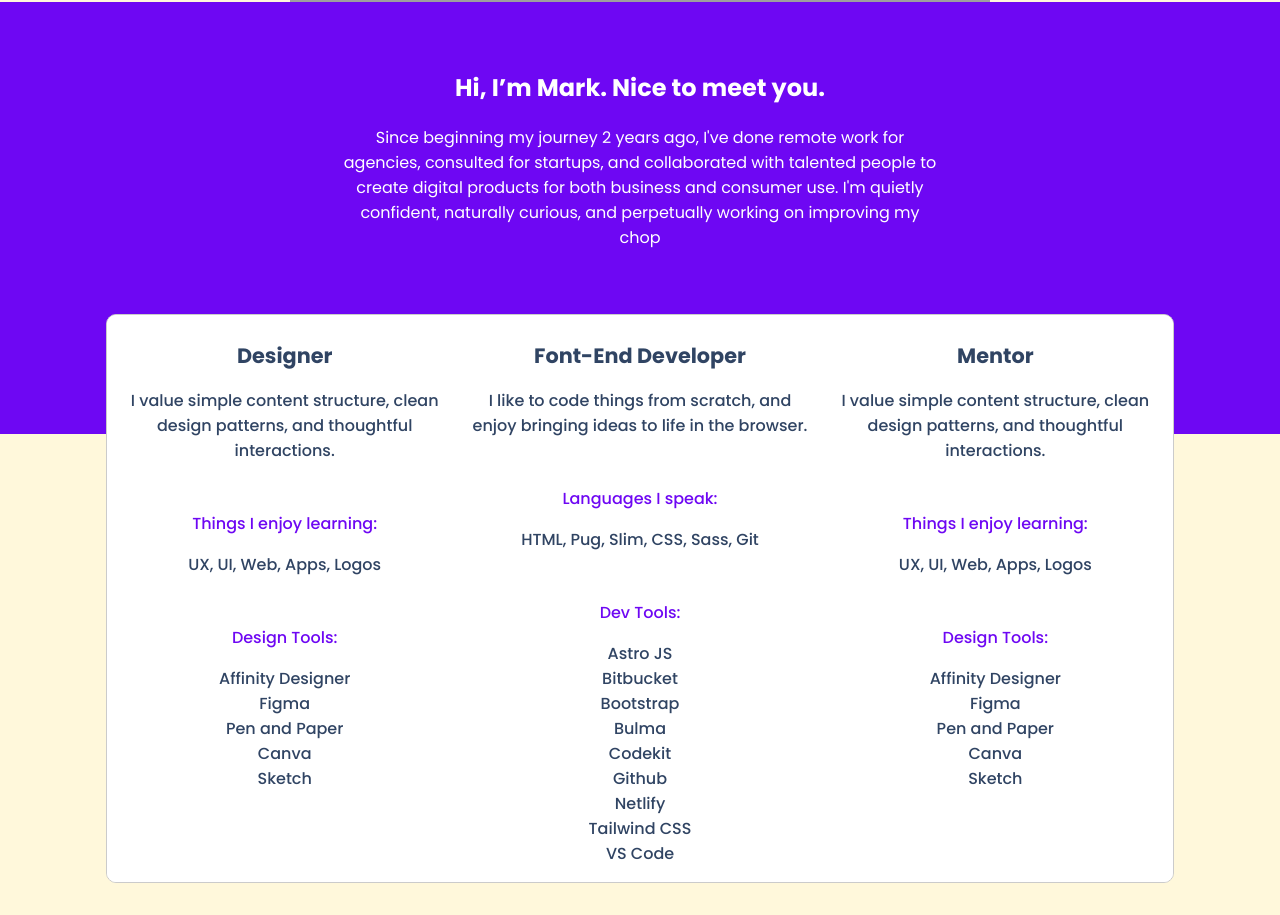
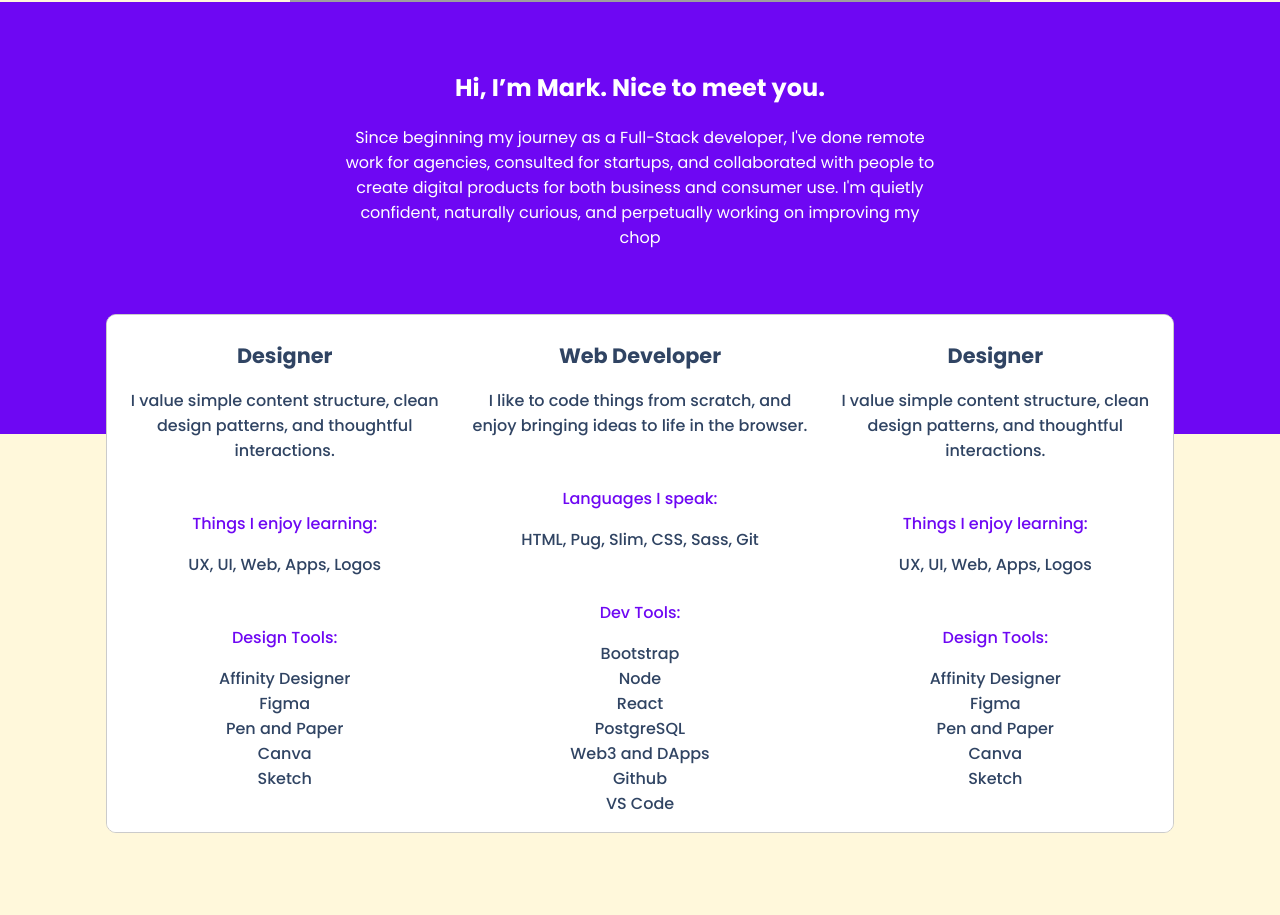
Before and after one commit to marksteward08/portfolio, a plain HTML site: page index.html in a window 1280 px wide. Shown: the part 1240-2155 px from the top of the page. After the commit the page ends 2105 px from the top, so only its background shows below. Drawn offline with Linux system fonts and the light colour scheme; grey boxes are pictures that could not be loaded.

Commit message:
Add files via upload

```diff
--- a/index.html
+++ b/index.html
@@ -3,7 +3,7 @@
 <head>
     <meta charset="UTF-8">
     <meta name="viewport" content="width=device-width, initial-scale=1.0">
-    <title>My Portfolio</title>
+    <title>Mark Steward Bayot | ForPolFio</title>
     <link rel="stylesheet" href="./style.css">
 </head>
 <body>
@@ -28,7 +28,7 @@
 
     <section class="head">
         <div class="container flex">
-            <h1>Designer, Frontend Developer & Mentor</h1>
+            <h1>Full-Stack Web and Mobile Developer</h1>
             <h2>I design and code beautifully simple things, and I love what I do.</h2>
 
             <img src="https://mattfarley.ca/img/mf-avatar.svg" alt="avatar" class="avatar">
@@ -45,7 +45,7 @@
             <div class="container flex">
                 <div class="intro">
                     <h1>Hi, I’m Mark. Nice to meet you.</h1>
-                    <p>Since beginning my journey 2 years ago, I've done remote work for agencies, consulted for startups, and collaborated with talented people to create digital products for both business and consumer use. I'm quietly confident, naturally curious, and perpetually working on improving my chop</p>
+                    <p>Since beginning my journey as a Full-Stack developer, I've done remote work for agencies, consulted for startups, and collaborated with people to create digital products for both business and consumer use. I'm quietly confident, naturally curious, and perpetually working on improving my chop</p>
                 </div>
             </div>
         </div>
@@ -74,7 +74,7 @@
                         </div>
 
                         <div class="row two">
-                            <h1>Font-End Developer</h1>
+                            <h1>Web Developer</h1>
                             <p>I like to code things from scratch, and enjoy bringing ideas to life in the browser.</p>
 
                             <p class="title">Languages I speak:</p>
@@ -84,20 +84,18 @@
 
                             <p class="title">Dev Tools:</p>
                             <ul>
-                                <li>Astro JS</li>
-                                <li>Bitbucket</li>
                                 <li>Bootstrap</li>
-                                <li>Bulma</li>
-                                <li>Codekit</li>
+                                <li>Node</li>
+                                <li>React</li>
+                                <li>PostgreSQL</li>
+                                <li>Web3 and DApps</li>
                                 <li>Github</li>
-                                <li>Netlify</li>
-                                <li>Tailwind CSS</li>
                                 <li>VS Code</li>
                             </ul>
                         </div>
 
                         <div class="row three">
-                            <h1>Mentor</h1>
+                            <h1>Designer</h1>
                             <p>I value simple content structure, clean design patterns, and thoughtful interactions.</p>
 
                             <p class="title">Things I enjoy learning:</p>
```
Also changed, not shown: style.css (line endings or trailing spaces).
